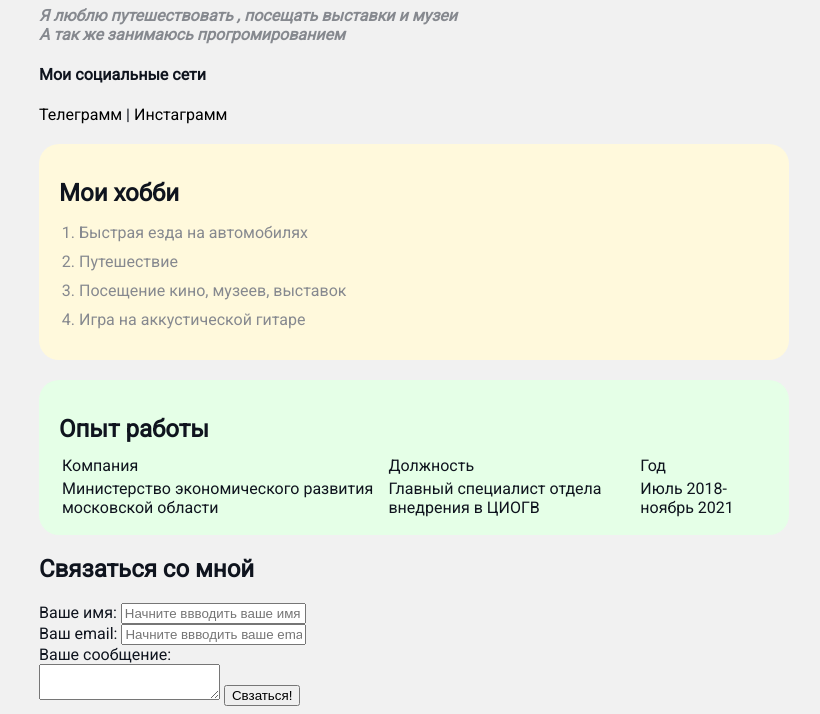
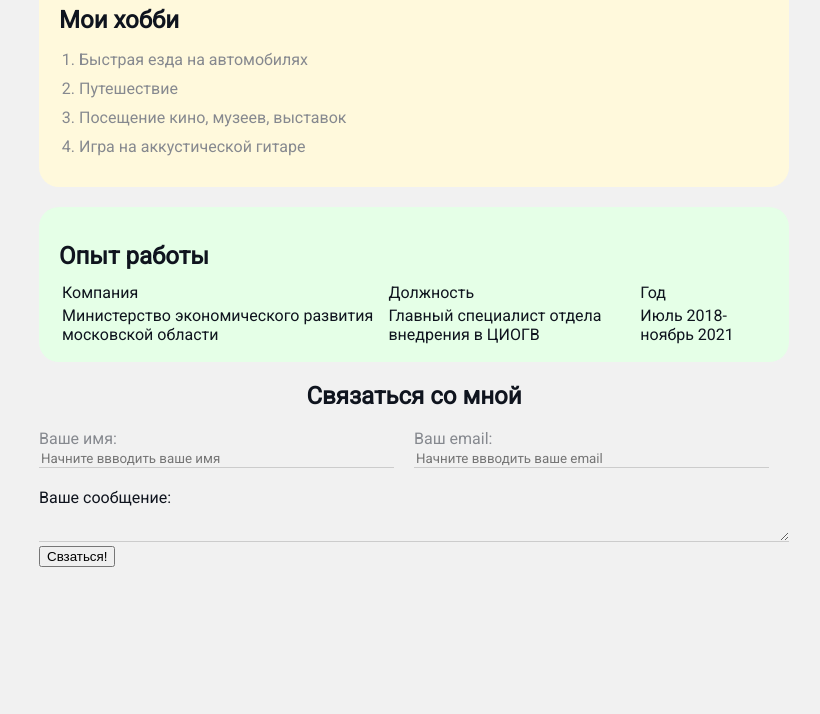
Before and after one commit to chubakov/cv, a plain HTML site: page index.html in a window 1280 px wide. Shown: the part 309-1023 px from the top of the page, without its empty margins (226-1046 px from the left). After the commit the page ends 884 px from the top, so only its background shows below. Drawn offline with Linux system fonts and the light colour scheme.

Commit message:
fix info-text

```diff
--- a/index.html
+++ b/index.html
@@ -13,6 +13,8 @@
     <div class="container">
         <div class="info">
             <img src="avatar.jpg" width="200" alt="тут моё фото" class="avatar" />
+
+            <div class="info-text">
                 <h1>Чубаков Андрей</h1>
                 <p>Я люблю путешествовать , посещать выставки и музеи</p>
                 <p>А так же занимаюсь прогромированием</p>
@@ -22,7 +24,7 @@
                 <a href="https://web.telegram.org/k/" target="_blank">Телеграмм</a>
                 |
                 <a href="https://www.instagram.com/andr7930?r=nametag " target="_blank">Инстаграмм</a>
-
+            </div>
         </div>
 
         <div class="card bg-yellow">
@@ -52,26 +54,32 @@
         </div>
 
 
+        <div class="contact">
             <h2>Связаться со мной</h2>
 
             <form action="/">
+                <div class="row">
+                    <div class="form-group">
                         <lable for="name">Ваше имя:</lable>
                         <input type="text" id="name" placeholder="Начните ввводить ваше имя">
+                    </div>
 
-            <br>
-
+                    <div class="form-group">
                         <lable for="name">Ваш email:</lable>
                         <input type="email" id="email" placeholder="Начните ввводить ваше email">
+                    </div>
+                </div>
 
-            <br>
-
+                <div class="form-group">
                     <label for="text">Ваше сообщение:</label>
                     <br>
                     <textarea Id="text"></textarea>
+                </div>
 
                 <input type="submit" value="Свзаться!">
             </form>
         </div>
+    </div>
 </body>
 
 </html>
--- a/styles.css
+++ b/styles.css
@@ -36,6 +36,15 @@ a:visited {
 
 .info {
     margin-bottom: 20px;
+    display: flex;
+}
+
+.info-text {
+    margin-left: 80px;
+}
+
+.info-text h4 {
+    margin-bottom: 10px;
 }
 
 .info p {
@@ -47,19 +56,17 @@ a:visited {
 }
 
 .container {
+    padding-top: 30px;
     max-width: 750px;
     margin: auto;
 }
 
-
 .bg-yellow {
     background: #fff9dc;
-
 }
 .bg-green {
     background: #e5ffe7;
 }
-
 
 .card {
     padding: 15px 20px;
@@ -83,3 +90,36 @@ a:visited {
 .table {
     width: 100%;
 }
+
+.contact h2 {
+    text-align: center;
+}
+
+.form-group lable {
+    display: block;
+    font-style: 14px;
+    color: #86898f;
+}
+
+.form-group input,
+.form-group textarea {
+    width: 100%;
+    box-sizing: border-box;
+    border: none;
+    background: transparent;
+    border-bottom: 1px solid #ccc;
+    color: #000;
+    padding: a15 px 0 10px;
+    outline: none;
+    font-family: inherit;
+}
+
+.row {
+    display: flex;
+    margin-bottom: 20px;
+}
+
+.row > .form-group {
+    width: 50%;
+    margin-right: 20px;
+}
```
Lines whose indentation alone changed are shown as unchanged.
